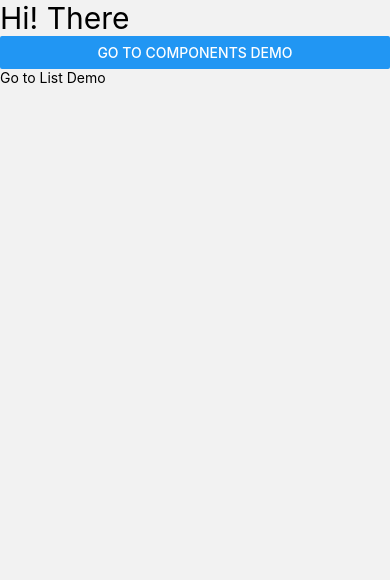
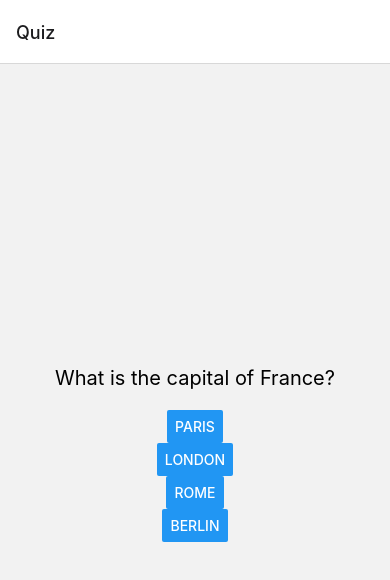
Before and after one commit to areebaqamar021/react-native-projects, a React Native app in the folder practiceApp/: screen /Quiz in a window 390 px wide. Shown: the top 580 px of the page. Built offline with nearby package versions, Linux system fonts and the light colour scheme.

Commit message:
Refactor imports in App.tsx: Update import statements and header styles

```diff
--- a/practiceApp/App.tsx
+++ b/practiceApp/App.tsx
@@ -1,27 +1,50 @@
 import React from 'react';
 import { NavigationContainer } from '@react-navigation/native';
 import { createNativeStackNavigator } from '@react-navigation/native-stack';
-import HomeScreen from './src/practice/HomeScreen';
-import ComponentScreen from './src/practice/ComponentScreen';
-import ListScreen from './src/practice/ListScreen';
-// import { useNavigation } from '@react-navigation/native';
+import QuizScreen from './src/quizApp/QuizScreen';
+import ResultsScreen from './src/quizApp/ResultsScreen';
 
 const Stack = createNativeStackNavigator();
 
 const App = () => {
-  // const navigation = useNavigation();
-  return (
-    <NavigationContainer>
-      <Stack.Navigator screenOptions={{ headerShown: false }} initialRouteName="Home">
-        <Stack.Screen name="HomeScreen" component={HomeScreen} />
-        <Stack.Screen name="Component" component={ComponentScreen} />
-        <Stack.Screen name="List" component={ListScreen} />
-      </Stack.Navigator>
-    </NavigationContainer>
-  );
+    return (
+        <NavigationContainer>
+            <Stack.Navigator initialRouteName="Quiz">
+                <Stack.Screen name="Quiz" component={QuizScreen} />
+                <Stack.Screen name="Results" component={ResultsScreen} />
+            </Stack.Navigator>
+        </NavigationContainer>
+    );
 };
 
 export default App;
+
+
+
+// import React from 'react';
+// import { NavigationContainer } from '@react-navigation/native';
+// import { createNativeStackNavigator } from '@react-navigation/native-stack';
+// import HomeScreen from './src/practice/HomeScreen';
+// import ComponentScreen from './src/practice/ComponentScreen';
+// import ListScreen from './src/practice/ListScreen';
+// // import { useNavigation } from '@react-navigation/native';
+
+// const Stack = createNativeStackNavigator();
+
+// const App = () => {
+//   // const navigation = useNavigation();
+//   return (
+//     <NavigationContainer>
+//       <Stack.Navigator screenOptions={{ headerShown: false }} initialRouteName="Home">
+//         <Stack.Screen name="HomeScreen" component={HomeScreen} />
+//         <Stack.Screen name="Component" component={ComponentScreen} />
+//         <Stack.Screen name="List" component={ListScreen} />
+//       </Stack.Navigator>
+//     </NavigationContainer>
+//   );
+// };
+
+// export default App;
 
 // import React from 'react';
 // import { NavigationContainer } from '@react-navigation/native';
--- /dev/null
+++ b/practiceApp/src/quizApp/QuizScreen.js
@@ -0,0 +1,94 @@
+import React, { useState } from 'react';
+import { StyleSheet, Text, View, Button } from 'react-native';
+
+const questions = [
+    {
+        question: "What is the capital of France?",
+        options: ["Paris", "London", "Rome", "Berlin"],
+        answer: "Paris"
+    },
+    {
+        question: "What is 2 + 2?",
+        options: ["3", "4", "5", "6"],
+        answer: "4"
+    },
+    {
+        question: "What is the largest planet in our solar system?",
+        options: ["Earth", "Mars", "Jupiter", "Saturn"],
+        answer: "Jupiter"
+    },
+    {
+        question: "Which ocean is the largest?",
+        options: ["Atlantic", "Indian", "Arctic", "Pacific"],
+        answer: "Pacific"
+    },
+    {
+        question: "What is the boiling point of water?",
+        options: ["90°C", "100°C", "110°C", "120°C"],
+        answer: "100°C"
+    }
+];
+
+const QuizScreen = ({ navigation }) => {
+    const [currentQuestionIndex, setCurrentQuestionIndex] = useState(0);
+    const [selectedAnswer, setSelectedAnswer] = useState(null);
+    const [showResult, setShowResult] = useState(false);
+
+    const handleAnswer = (answer) => {
+        setSelectedAnswer(answer);
+        setShowResult(true);
+    };
+
+    const handleNextQuestion = () => {
+        setCurrentQuestionIndex(currentQuestionIndex + 1);
+        setShowResult(false);
+        setSelectedAnswer(null);
+    };
+
+    const currentQuestion = questions[currentQuestionIndex];
+
+    return (
+        <View style={styles.container}>
+            <Text style={styles.question}>{currentQuestion.question}</Text>
+            {currentQuestion.options.map((option) => (
+                <Button
+                    key={option}
+                    title={option}
+                    onPress={() => handleAnswer(option)}
+                />
+            ))}
+            {showResult && (
+                <Text style={[styles.result, { color: selectedAnswer === currentQuestion.answer ? 'green' : 'red' }]}>
+                    {selectedAnswer === currentQuestion.answer
+                        ? "Correct!"
+                        : "Wrong! The correct answer is " + currentQuestion.answer}
+                </Text>
+            )}
+            {currentQuestionIndex < questions.length - 1 && showResult && (
+                <Button title="Next Question" onPress={handleNextQuestion} />
+            )}
+            {currentQuestionIndex === questions.length - 1 && showResult && (
+                <Button title="Finish Quiz" onPress={() => navigation.navigate('Results')} />
+            )}
+        </View>
+    );
+};
+
+const styles = StyleSheet.create({
+    container: {
+        flex: 1,
+        justifyContent: 'center',
+        alignItems: 'center',
+        padding: 20,
+    },
+    question: {
+        fontSize: 20,
+        marginBottom: 20,
+    },
+    result: {
+        fontSize: 16,
+        marginTop: 20,
+    },
+});
+
+export default QuizScreen;
--- /dev/null
+++ b/practiceApp/src/quizApp/ResultsScreen.js
@@ -0,0 +1,26 @@
+import React from 'react';
+import { StyleSheet, Text, View, Button } from 'react-native';
+
+const ResultsScreen = ({ navigation }) => {
+    return (
+        <View style={styles.container}>
+            <Text style={styles.title}>Quiz Finished!</Text>
+            <Button title="Back to Quiz" onPress={() => navigation.navigate('Quiz')} />
+        </View>
+    );
+};
+
+const styles = StyleSheet.create({
+    container: {
+        flex: 1,
+        justifyContent: 'center',
+        alignItems: 'center',
+        padding: 20,
+    },
+    title: {
+        fontSize: 24,
+        marginBottom: 20,
+    },
+});
+
+export default ResultsScreen;
```
